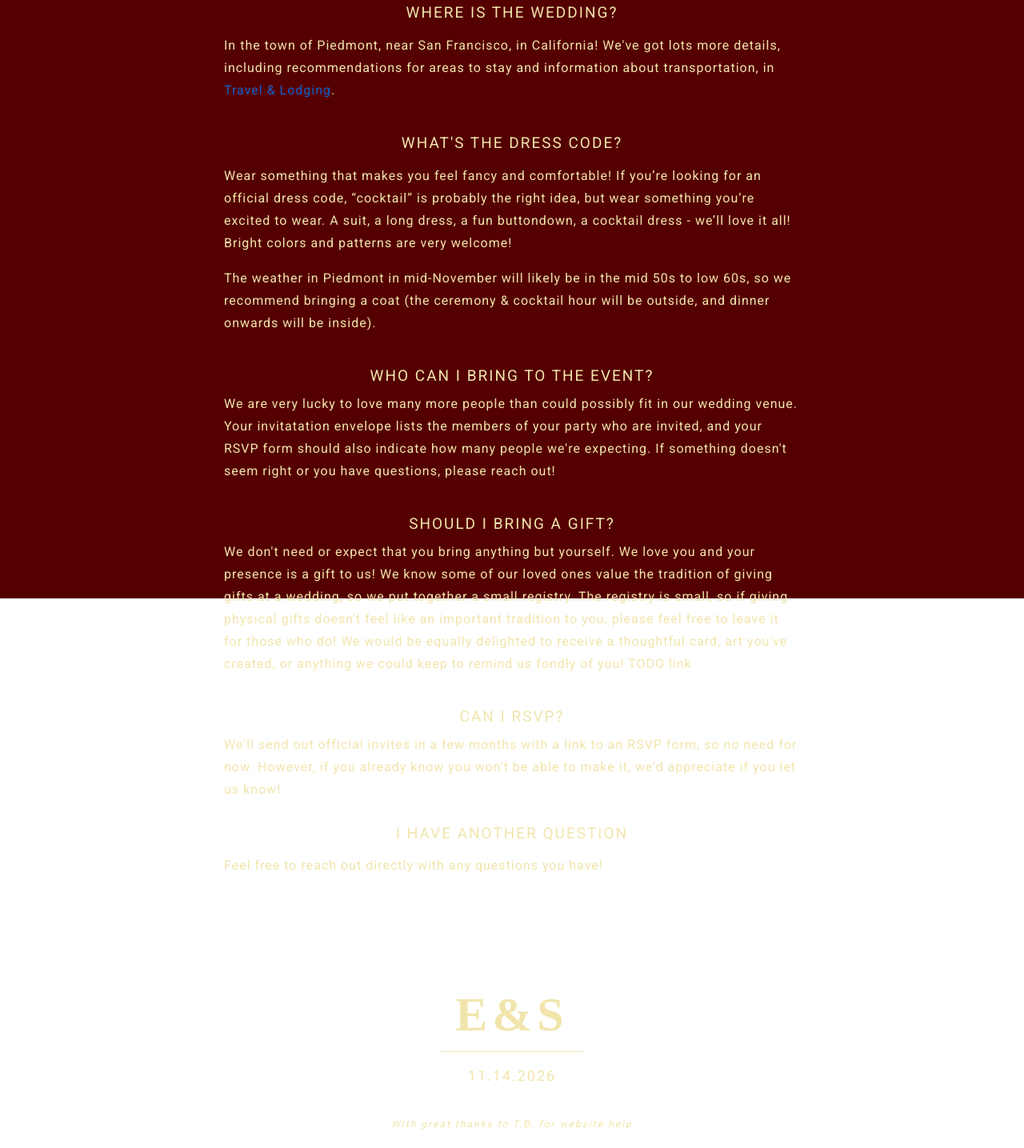
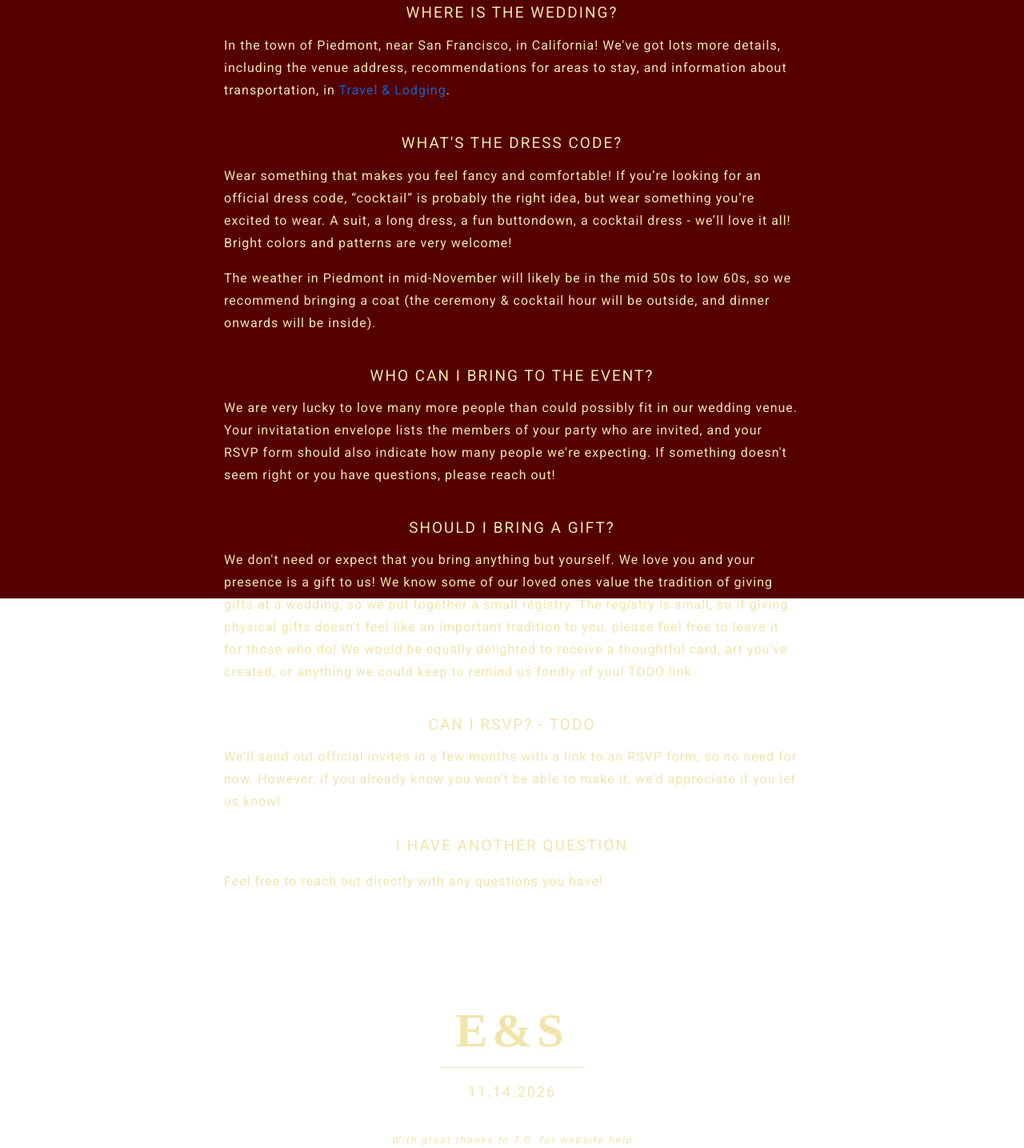
Before and after one commit to shulijones/wedding, a Jekyll site: the page built from q-a.md, in a window 1280 px wide. Shown: the part 272-1707 px from the top of the page at 80% size. Built offline with Jekyll 4.4.1, drawn with Linux system fonts in a browser that asks for light colours; some web fonts are replaced.

Commit message:
Small edits

```diff
--- a/q-a.md
+++ b/q-a.md
@@ -1,16 +1,11 @@
 ---
 layout: main
 ---
-<style>
-    .section-item {
-        margin-top: 10px !important;
-    }
-</style>
 <div>
 <link rel="stylesheet" type="text/css" href="./assets/css/main.css"/>
     <div>
     <h4 class="section-header">Where is the wedding?</h4>
-        <div class="section-item"><p>In the town of Piedmont, near San Francisco, in California! We've got lots more details, including recommendations for areas to stay and information about transportation, in <a class="nicelink" href="/travel">Travel & Lodging</a>.</p>
+        <div class="section-item"><p>In the town of Piedmont, near San Francisco, in California! We've got lots more details, including the venue address, recommendations for areas to stay, and information about transportation, in <a class="nicelink" href="/travel">Travel & Lodging</a>.</p>
         </div>
         <h4 class="section-header">What's the dress code?</h4>
         <div class="section-item"><p>Wear something that makes you feel fancy and comfortable! If you’re looking for an official dress code, “cocktail” is probably the right idea, but wear something you’re excited to wear. A suit, a long dress, a fun buttondown, a cocktail dress - we’ll love it all! Bright colors and patterns are very welcome!</p>
@@ -23,7 +18,7 @@ layout: main
         <h4 class="section-header">Should I bring a gift?</h4>
         <div class="section-item">We don't need or expect that you bring anything but yourself. We love you and your presence is a gift to us! We know some of our loved ones value the tradition of giving gifts at a wedding, so we put together a small registry. The registry is small, so if giving physical gifts doesn't feel like an important tradition to you, please feel free to leave it for those who do! We would be equally delighted to receive a thoughtful card, art you've created, or anything we could keep to remind us fondly of you!
  TODO link</div>
-        <h4 class="section-header">Can I RSVP?</h4>
+        <h4 class="section-header">Can I RSVP? - TODO</h4>
         <div class="section-item">We'll send out official invites in a few months with a link to an RSVP form, so no need for now. However, if you already know you won't be able to make it, we'd appreciate if you let us know!
         <h4 class="section-header">I have another question</h4>
         <div class="section-item">Feel free to reach out directly with any questions you have!</div>
```
Also changed, not shown: travel.md (+2 -2 lines).
